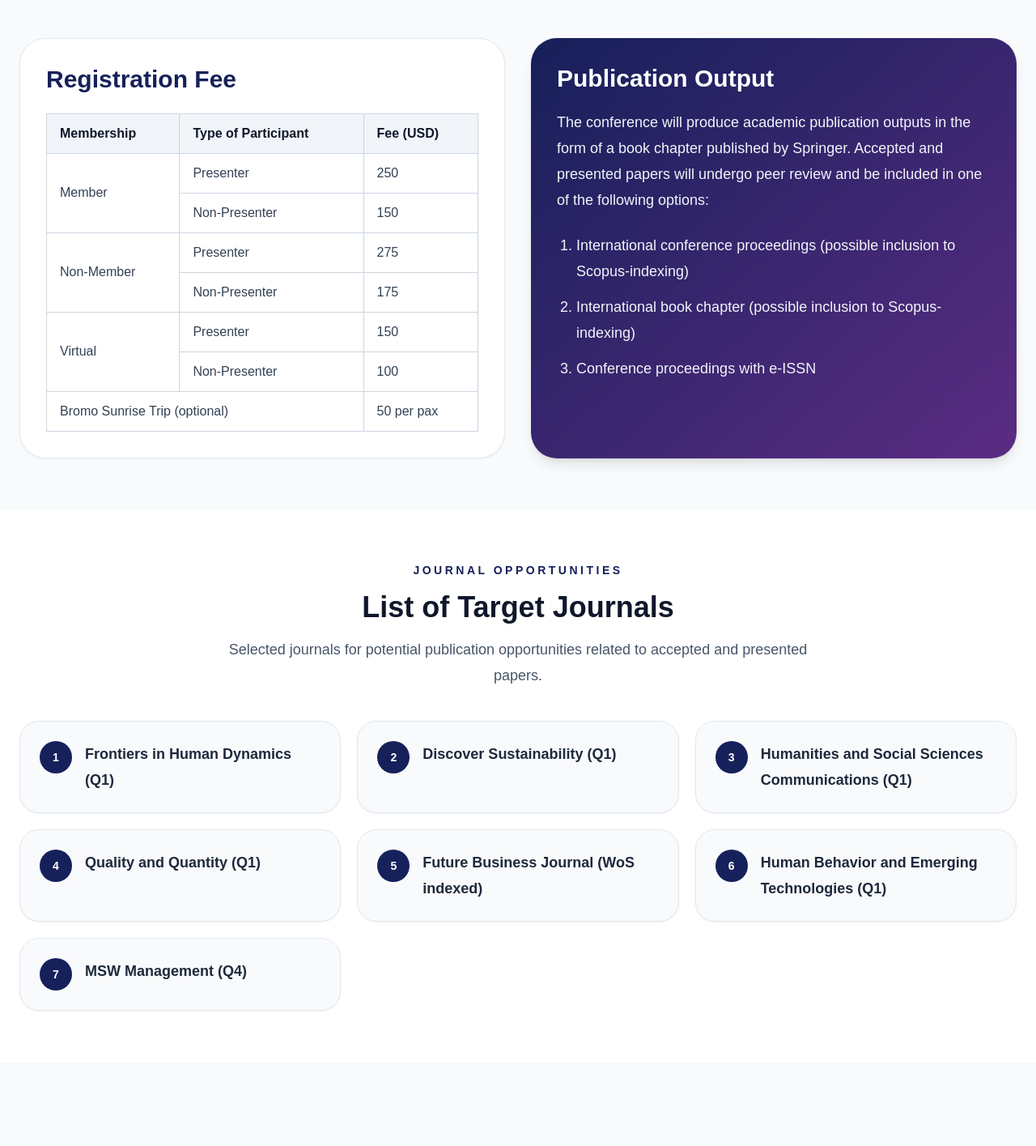
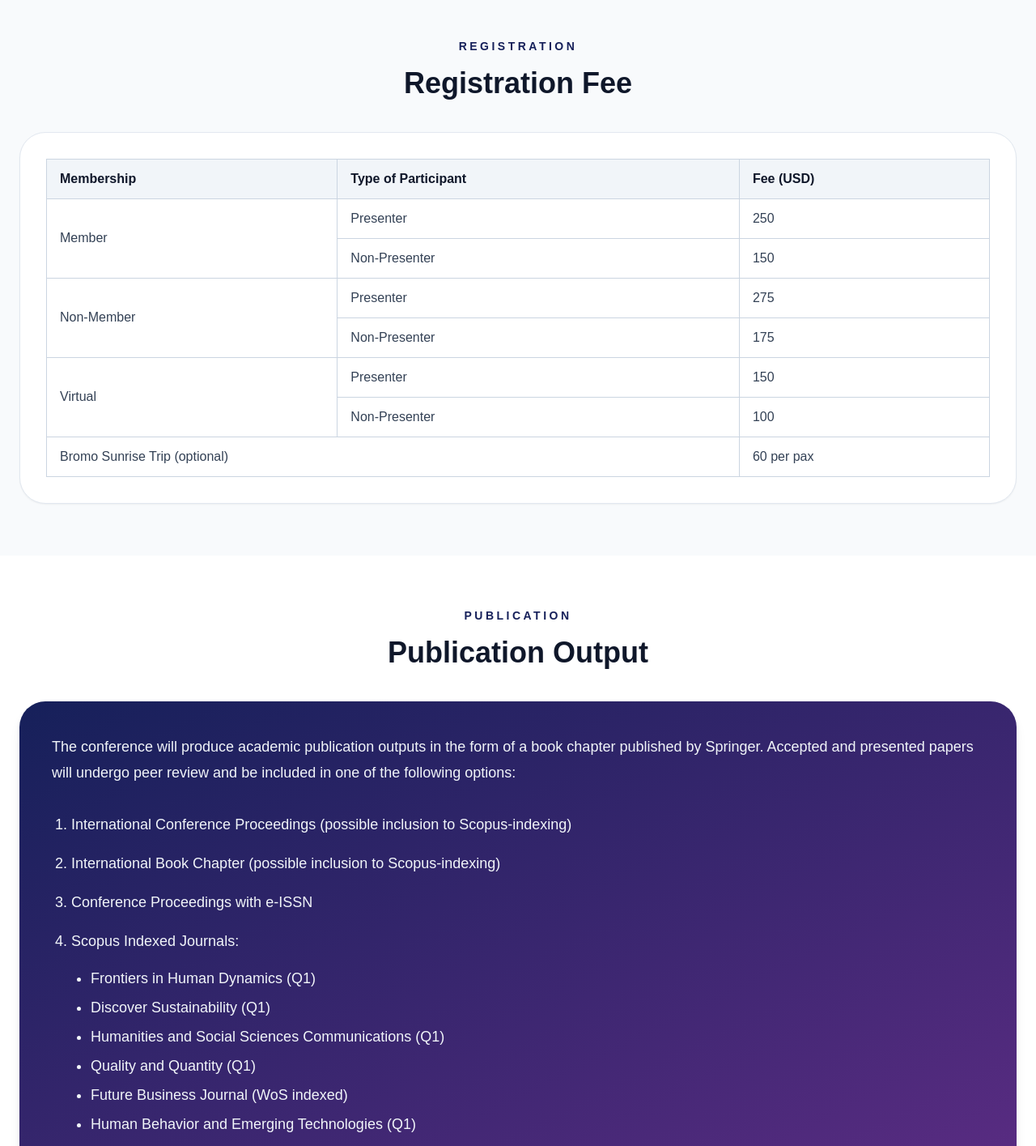
Before and after one commit to hhidayatinc/bs26, a React (Vite) app: page / in a window 1280 px wide. Shown: the part 9040-10455 px from the top of the page at 81% size. Built offline with nearby package versions, Linux system fonts and the light colour scheme.

Commit message:
perubahan section

```diff
--- a/src/pages/conferences/InventConference.jsx
+++ b/src/pages/conferences/InventConference.jsx
@@ -645,12 +645,20 @@ function InventConference() {
         </div>
       </section>
 
-      {/* Fee and Publication */}
+            {/* Registration Fee */}
       <section className="bg-slate-50 px-6 py-16">
-        <div className="mx-auto grid max-w-7xl gap-8 lg:grid-cols-2">
-          <div className="rounded-[32px] border border-slate-200 bg-white p-8 shadow-sm">
-            <h3 className="text-3xl font-bold text-[#16205a]">Registration Fee</h3>
-            <div className="mt-6 overflow-x-auto">
+        <div className="mx-auto max-w-7xl">
+          <div className="mx-auto max-w-3xl text-center">
+            <p className="text-sm font-semibold uppercase tracking-[0.25em] text-[#16205a]">
+              Registration
+            </p>
+            <h3 className="mt-4 text-3xl font-bold md:text-4xl">
+              Registration Fee
+            </h3>
+          </div>
+
+          <div className="mt-10 rounded-[32px] border border-slate-200 bg-white p-8 shadow-sm">
+            <div className="overflow-x-auto">
               <table className="w-full border-collapse text-left">
                 <thead>
                   <tr className="bg-slate-100 text-slate-900">
@@ -688,64 +696,61 @@ function InventConference() {
                     <td className="border border-slate-300 px-4 py-3">100</td>
                   </tr>
                   <tr>
-                    <td className="border border-slate-300 px-4 py-3" colSpan="2">Bromo Sunrise Trip (optional)</td>
-                    <td className="border border-slate-300 px-4 py-3">50 per pax</td>
+                    <td className="border border-slate-300 px-4 py-3" colSpan="2">
+                      Bromo Sunrise Trip (optional)
+                    </td>
+                    <td className="border border-slate-300 px-4 py-3">60 per pax</td>
                   </tr>
                 </tbody>
               </table>
             </div>
           </div>
-
-          <div className="rounded-[32px] bg-gradient-to-br from-[#16205a] to-[#5b2c83] p-8 text-white shadow-lg">
-            <h3 className="text-3xl font-bold">Publication Output</h3>
-            <p className="mt-5 text-lg leading-8 text-slate-100">
-              The conference will produce academic publication outputs in the
-              form of a book chapter published by Springer. Accepted and
-              presented papers will undergo peer review and be included in one
-              of the following options:
-            </p>
-            <ol className="mt-6 list-decimal space-y-3 pl-6 text-lg leading-8 text-slate-100">
-              <li>International conference proceedings (possible inclusion to Scopus-indexing)</li>
-              <li>International book chapter (possible inclusion to Scopus-indexing)</li>
-              <li>Conference proceedings with e-ISSN</li>
-            </ol>
-          </div>
         </div>
       </section>
 
-      {/* Journal List */}
+      {/* Publication Output */}
       <section className="bg-white px-6 py-16">
         <div className="mx-auto max-w-7xl">
           <div className="mx-auto max-w-3xl text-center">
             <p className="text-sm font-semibold uppercase tracking-[0.25em] text-[#16205a]">
-              Journal Opportunities
+              Publication
             </p>
             <h3 className="mt-4 text-3xl font-bold md:text-4xl">
-              List of Target Journals
+              Publication Output
             </h3>
-            <p className="mt-4 text-lg leading-8 text-slate-600">
-              Selected journals for potential publication opportunities related to
-              accepted and presented papers.
-            </p>
           </div>
 
-          <div className="mt-10 grid gap-5 md:grid-cols-2 xl:grid-cols-3">
-            {journalList.map((journal, index) => (
-              <div
-                key={index}
-                className="rounded-[24px] border border-slate-200 bg-slate-50 p-6 shadow-sm transition hover:-translate-y-1 hover:shadow-md"
-              >
-                <div className="flex items-start gap-4">
-                  <div className="flex h-10 w-10 shrink-0 items-center justify-center rounded-full bg-[#16205a] text-sm font-bold text-white">
-                    {index + 1}
-                  </div>
+          <div className="mt-10 rounded-[32px] bg-gradient-to-br from-[#16205a] to-[#5b2c83] p-8 text-white shadow-lg md:p-10">
+            <p className="text-lg leading-8 text-slate-100">
+              The conference will produce academic publication outputs in the form
+              of a book chapter published by Springer. Accepted and presented
+              papers will undergo peer review and be included in one of the
+              following options:
+            </p>
 
-                  <p className="text-lg font-semibold leading-8 text-slate-800">
-                    {journal}
-                  </p>
-                </div>
-              </div>
-            ))}
+            <ol className="mt-8 list-decimal space-y-4 pl-6 text-lg leading-8 text-slate-100">
+              <li>
+                International Conference Proceedings (possible inclusion to
+                Scopus-indexing)
+              </li>
+              <li>
+                International Book Chapter (possible inclusion to
+                Scopus-indexing)
+              </li>
+              <li>Conference Proceedings with e-ISSN</li>
+              <li>
+                Scopus Indexed Journals:
+                <ul className="mt-4 list-disc space-y-2 pl-6 text-base leading-7 text-slate-100 md:text-lg">
+                  <li>Frontiers in Human Dynamics (Q1)</li>
+                  <li>Discover Sustainability (Q1)</li>
+                  <li>Humanities and Social Sciences Communications (Q1)</li>
+                  <li>Quality and Quantity (Q1)</li>
+                  <li>Future Business Journal (WoS indexed)</li>
+                  <li>Human Behavior and Emerging Technologies (Q1)</li>
+                  <li>SW Management (Q4)</li>
+                </ul>
+              </li>
+            </ol>
           </div>
         </div>
       </section>
```
Also changed, not shown: 1 other file (tests, documents, lock files or other folders).
